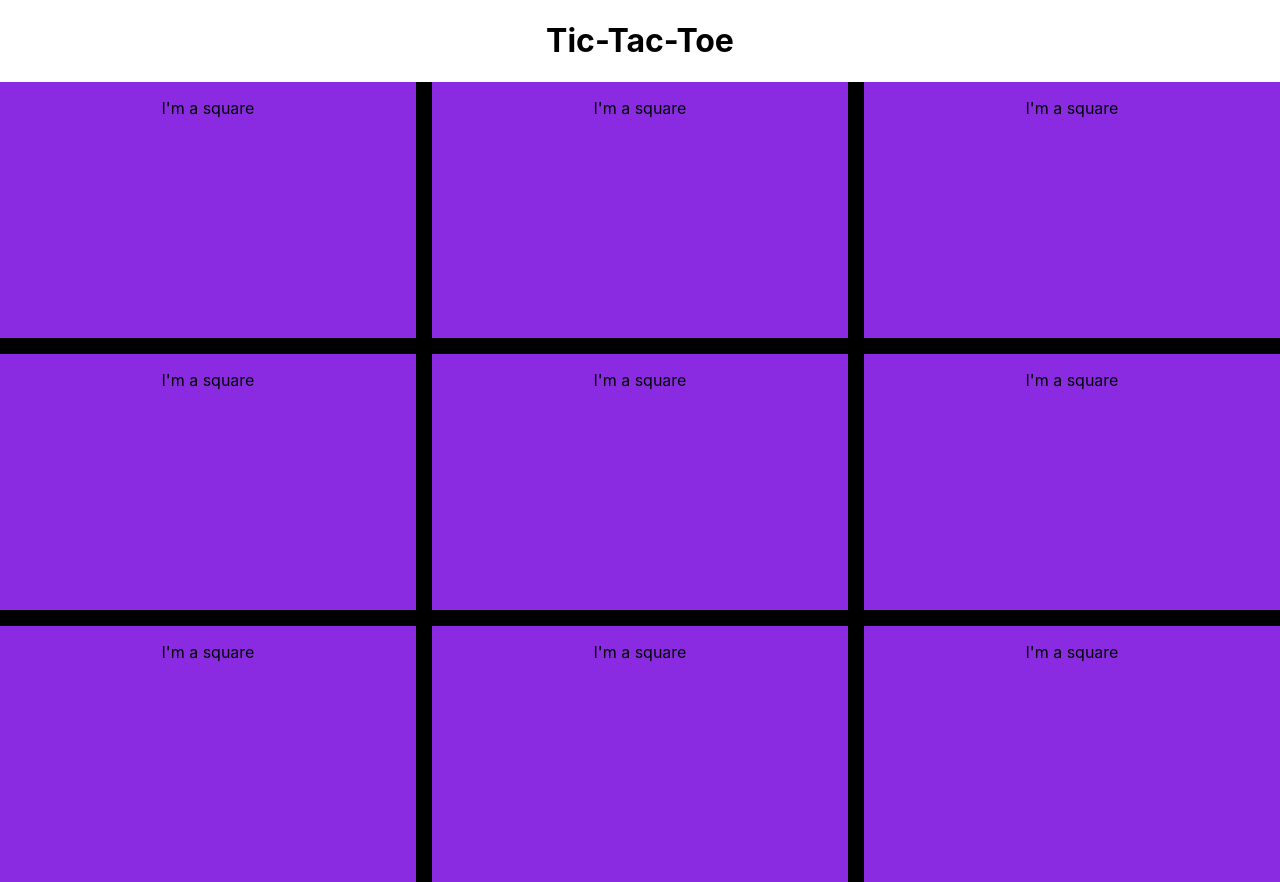
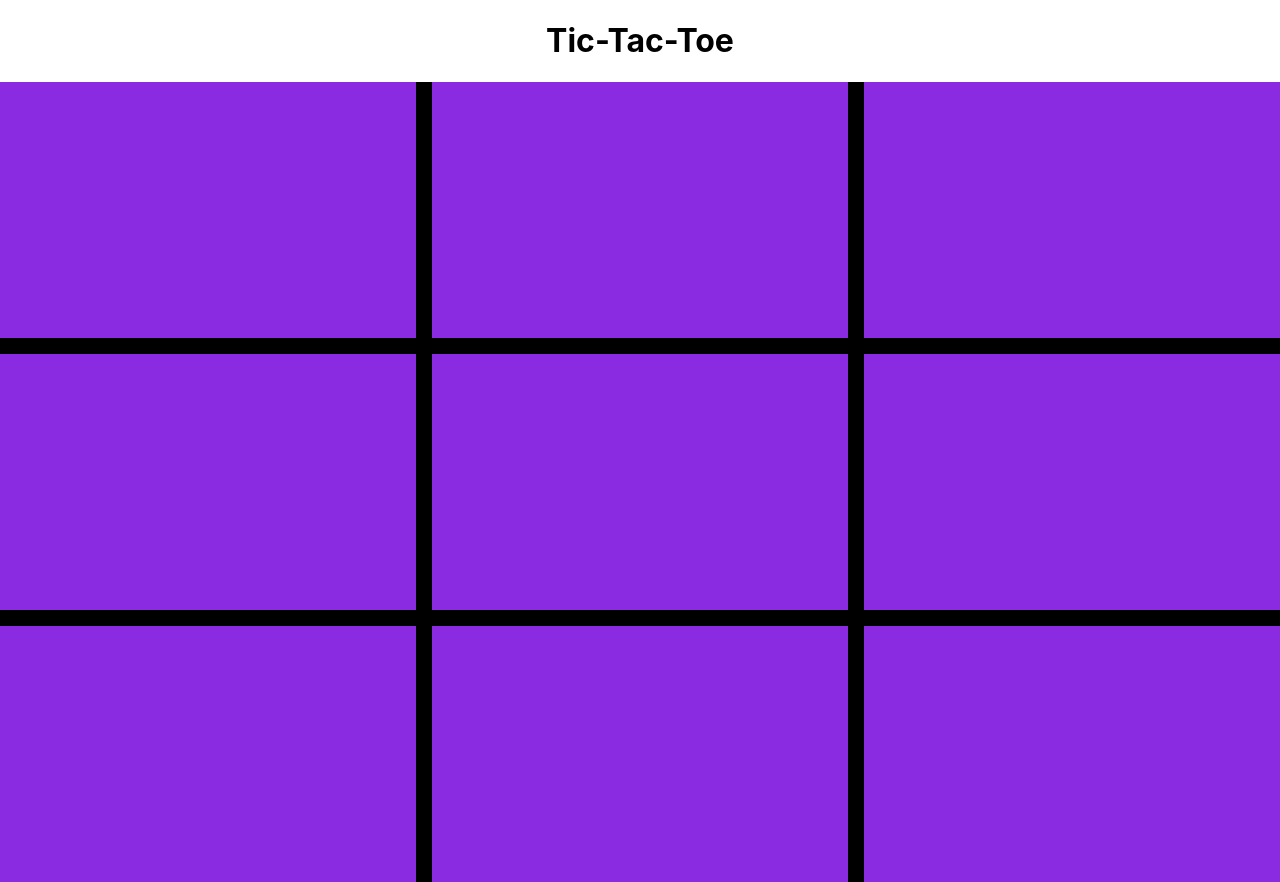
Before and after one commit to SchoolOfCode/noughts-and-crosses-plan-room22-chirag-austyn-nada, a React (Create React App) app in the folder tic-tac-toe/: page / in a window 1280 px wide. Built offline with nearby package versions, Linux system fonts and the light colour scheme.

Commit message:
Squares clicked

```diff
--- a/tic-tac-toe/src/components/App/App.js
+++ b/tic-tac-toe/src/components/App/App.js
@@ -1,8 +1,29 @@
-import React from "react";
+import React, {useState} from "react";
 import styles from "./App.module.css";
 import Board from "../Board";
 
+
+
+
+
 function App() {
+  const [move, setMove] = useState('')
+
+
+  // function playerMove(x) {
+  //   if (x === 0) {
+  //     return <p>X</p>;
+  //   } else if (x === 1) {
+  //     return <p>0</p>;
+  //   }
+  // }
+
+function playerMove(event){
+ setMove("X");
+}
+
+console.log(move)
+
   return (
     <div className={styles.App}>
       <h1>Tic-Tac-Toe</h1>
--- a/tic-tac-toe/src/components/Square/index.js
+++ b/tic-tac-toe/src/components/Square/index.js
@@ -1,12 +1,22 @@
-import React from 'react'
-import styles from "./Square.module.css"
+import React, {useState} from "react";
+import styles from "./Square.module.css";
 
-function Square() {
+
+
+function Square(){
+const [move, setMove] = useState("")
+
+  function playerMove(event) {
+    console.log("I'm clicked")
+    setMove("X");
+  }
+
+
   return (
-    <div className={styles.Square}>
-      <p>I'm a square</p>
+    <div className={styles.Square} onClick={playerMove}>
+      {move}
     </div>
-  )
+  );
 }
 
-export default Square
+export default Square;
```
Also changed, not shown: tic-tac-toe/src/components/Board/index.js (+11 -9 lines).
